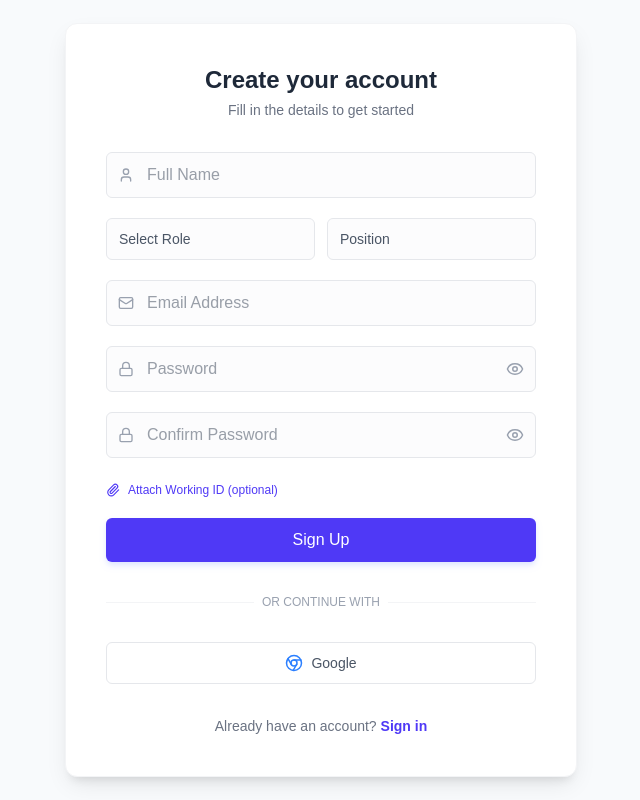
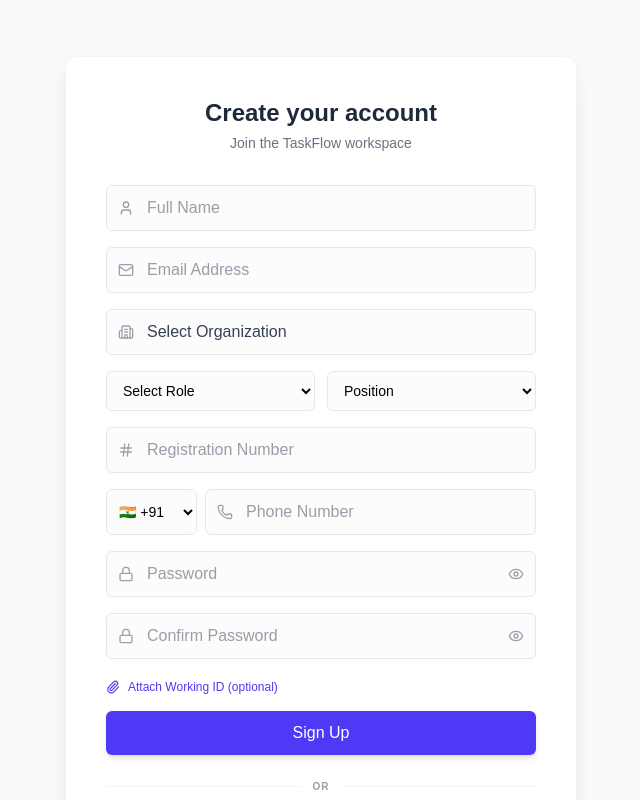
Before and after one commit to Nitishshukla1608/TaskFlow, a React (Vite) app: page /signup in a window 1280 px wide. Shown: the top 800 px of the page, without its empty margins (319-959 px from the left). Built offline with nearby package versions, Linux system fonts and the light colour scheme.

Commit message:
added more options in signup

```diff
--- a/src/Components/Pages/Signup.jsx
+++ b/src/Components/Pages/Signup.jsx
@@ -1,14 +1,17 @@
 import { useState } from "react";
 import { signupUser, signupWithGoogle } from "../../services/authService";
 import { Link, useNavigate } from "react-router-dom";
-// Using Lucide icons for a more premium look
-import { Eye, EyeOff, Paperclip, Mail, Lock, User, Briefcase, Chrome } from "lucide-react";
+import { Eye, EyeOff, Paperclip, Mail, Lock, User, Chrome, Phone, Building2, Hash } from "lucide-react";
 
 const Signup = () => {
   const [name, setName] = useState("");
   const [role, setRole] = useState("");
   const [position, setPosition] = useState("");
   const [email, setEmail] = useState("");
+  const [countryCode, setCountryCode] = useState("+91");
+  const [phoneNumber, setPhoneNumber] = useState("");
+  const [organization, setOrganization] = useState("");
+  const [customOrg, setCustomOrg] = useState("");
   const [password, setPassword] = useState("");
   const [confirmPassword, setConfirmPassword] = useState("");
   const [workingId, setWorkingId] = useState(null);
@@ -16,8 +19,20 @@ const Signup = () => {
   const [showConfirmPassword, setShowConfirmPassword] = useState(false);
   const [loading, setLoading] = useState(false);
   const [error, setError] = useState("");
+  const [regId, setRegId] = useState("");
 
   const navigate = useNavigate();
+
+  const countryCodes = [
+    { code: "+1", label: "🇺🇸 +1" }, { code: "+44", label: "🇬🇧 +44" },
+    { code: "+91", label: "🇮🇳 +91" }, { code: "+61", label: "🇦🇺 +61" },
+    { code: "+971", label: "🇦🇪 +971" }, { code: "+81", label: "🇯🇵 +81" },
+  ];
+
+  const organizations = [
+    "Google", "Microsoft", "Amazon", "Meta", "Apple", "Netflix", "Tesla",
+    "Adobe", "Oracle", "Spotify", "Uber", "Airbnb", "Twitter", "LinkedIn", "TCS", "Infosys", "Other"
+  ];
 
   const positions = [
     "Intern", "Employee", "Trainee", "Team Lead", "Project Manager",
@@ -25,23 +40,6 @@ const Signup = () => {
     "Full Stack Developer", "QA Engineer", "DevOps Engineer", "HR Manager",
     "Sales Manager", "Admin", "Other"
   ];
-
-  const handleGoogleSignup = async () => {
-    if (!role || !position) {
-      setError("Please select a Role and Position before signing up with Google.");
-      return;
-    }
-    try {
-      setLoading(true);
-      setError("");
-      await signupWithGoogle(role, name, position);
-      navigate("/login");
-    } catch (err) {
-      setError(err.message || "Google signup failed");
-    } finally {
-      setLoading(false);
-    }
-  };
 
   const handleSignup = async (e) => {
     e.preventDefault();
@@ -54,8 +52,23 @@ const Signup = () => {
       return;
     }
 
+    // Determine final organization name
+    const finalOrg = organization === "Other" ? customOrg : organization;
+    const fullPhone = `${countryCode}${phoneNumber}`;
+
     try {
-      await signupUser(email, password, role, name, position);
+      // Sending ALL states to your service
+      await signupUser(
+        email,
+        password,
+        role,
+        name,
+        position,
+        fullPhone,
+        finalOrg,
+        regId,
+        workingId // Passing the file object as well
+      );
       navigate("/login");
     } catch (err) {
       setError(err.message || "Signup failed");
@@ -64,19 +77,38 @@ const Signup = () => {
     }
   };
 
-  // Modern Input Styling
+  const handleGoogleSignup = async () => {
+    // Validation: Ensure they picked the required metadata first
+    if (!role || !position || !organization) {
+      setError("Please select Role, Position, and Organization before using Google.");
+      return;
+    }
+
+    try {
+      setLoading(true);
+      setError("");
+      const finalOrg = organization === "Other" ? customOrg : organization;
+
+      // Sending additional metadata to Google service
+      await signupWithGoogle(role, name, position, finalOrg, regId);
+      navigate("/login");
+    } catch (err) {
+      setError(err.message || "Google signup failed");
+    } finally {
+      setLoading(false);
+    }
+  };
+
   const inputStyle = "w-full pl-10 pr-4 py-2.5 rounded-md border border-gray-200 focus:ring-2 focus:ring-indigo-500/20 focus:border-indigo-500 outline-none transition-all text-gray-700 bg-gray-50/50";
   const iconStyle = "absolute left-3 top-1/2 -translate-y-1/2 text-gray-400 w-4 h-4";
 
   return (
     <div className="min-h-screen bg-slate-50 flex items-center justify-center p-4">
-      {/* Rectangular Card with specific radius and soft double-shadow */}
-      <div className="w-full max-w-lg bg-white rounded-xl shadow-[0_10px_25px_-5px_rgba(0,0,0,0.1),0_8px_10px_-6px_rgba(0,0,0,0.1)] border border-gray-100 overflow-hidden">
-
+      <div className="w-full max-w-lg bg-white rounded-xl shadow-[0_10px_25px_-5px_rgba(0,0,0,0.1),0_8px_10px_-6px_rgba(0,0,0,0.1)] border border-gray-100 overflow-hidden my-10">
         <div className="p-8 md:p-10">
           <header className="text-center mb-8">
             <h2 className="text-2xl font-bold text-gray-800">Create your account</h2>
-            <p className="text-gray-500 text-sm mt-1">Fill in the details to get started</p>
+            <p className="text-gray-500 text-sm mt-1">Join the TaskFlow workspace</p>
           </header>
 
           {error && (
@@ -85,151 +117,129 @@ const Signup = () => {
             </div>
           )}
 
-          <form onSubmit={handleSignup} className="space-y-5">
-            {/* Full Name */}
+          <form onSubmit={handleSignup} className="space-y-4">
+            {/* Basic Info */}
             <div className="relative">
               <User className={iconStyle} />
+              <input className={inputStyle} type="text" placeholder="Full Name" value={name} onChange={(e) => setName(e.target.value)} required />
+            </div>
+
+            <div className="relative">
+              <Mail className={iconStyle} />
+              <input className={inputStyle} type="email" placeholder="Email Address" value={email} onChange={(e) => setEmail(e.target.value)} required />
+            </div>
+
+            {/* Organization */}
+            <div className="space-y-3">
+              <div className="relative">
+                <Building2 className={iconStyle} />
+                <select
+                  className={`${inputStyle} appearance-none`}
+                  value={organization}
+                  onChange={(e) => setOrganization(e.target.value)}
+                  required
+                >
+                  <option value="" disabled hidden>Select Organization</option>
+                  {organizations.map((org) => (
+                    <option key={org} value={org}>{org}</option>
+                  ))}
+                </select>
+              </div>
+
+              {organization === "Other" && (
+                <div className="relative animate-in fade-in slide-in-from-top-2 duration-300">
+                   <Building2 className={iconStyle} />
+                  <input
+                    className={`${inputStyle} border-indigo-200 bg-indigo-50/30`}
+                    type="text"
+                    placeholder="Enter Organization Name"
+                    value={customOrg}
+                    onChange={(e) => setCustomOrg(e.target.value)}
+                    required
+                  />
+                </div>
+              )}
+            </div>
+
+            {/* Role & Position */}
+            <div className="grid grid-cols-2 gap-3">
+              <select className="px-3 py-2.5 rounded-md border border-gray-200 bg-gray-50/50 text-sm outline-none focus:ring-2 focus:ring-indigo-500/20" value={role} onChange={(e) => setRole(e.target.value)} required>
+                <option value="" disabled hidden>Select Role</option>
+                <option value="Employee">Employee</option>
+                <option value="Admin">Admin</option>
+              </select>
+              <select className="px-3 py-2.5 rounded-md border border-gray-200 bg-gray-50/50 text-sm outline-none focus:ring-2 focus:ring-indigo-500/20" value={position} onChange={(e) => setPosition(e.target.value)} required>
+                <option value="" disabled hidden>Position</option>
+                {positions.map((p) => <option key={p} value={p}>{p}</option>)}
+              </select>
+            </div>
+
+            {/* Registration number */}
+            <div className="relative">
+              <Hash className={iconStyle} />
               <input
                 className={inputStyle}
                 type="text"
-                placeholder="Full Name"
-                value={name}
-                onChange={(e) => setName(e.target.value)}
+                placeholder="Registration Number"
+                value={regId}
+                onChange={(e) => setRegId(e.target.value.replace(/\D/g, ""))}
                 required
               />
             </div>
 
-            {/* Role & Position Grid */}
-            <div className="grid grid-cols-2 gap-3">
-              <div className="relative">
-                <select
-                  className="w-full px-3 py-2.5 rounded-md border border-gray-200 focus:ring-2 focus:ring-indigo-500/20 focus:border-indigo-500 outline-none bg-gray-50/50 text-gray-600 text-sm appearance-none"
-                  value={role}
-                  onChange={(e) => setRole(e.target.value)}
-                  required
-                >
-                  <option value="" disabled hidden>Select Role</option>
-                  <option value="Employee">Employee</option>
-                  <option value="Admin">Admin</option>
-                </select>
-              </div>
-
-              <div className="relative">
-                <select
-                  className="w-full px-3 py-2.5 rounded-md border border-gray-200 focus:ring-2 focus:ring-indigo-500/20 focus:border-indigo-500 outline-none bg-gray-50/50 text-gray-600 text-sm appearance-none"
-                  value={position}
-                  onChange={(e) => setPosition(e.target.value)}
-                  required
-                >
-                  <option value="" disabled hidden>Position</option>
-                  {positions.map((p) => (
-                    <option key={p} value={p}>{p}</option>
-                  ))}
-                </select>
+            {/* Phone Number */}
+            <div className="relative flex gap-2">
+              <select
+                value={countryCode}
+                onChange={(e) => setCountryCode(e.target.value)}
+                className="px-2 py-2.5 rounded-md border border-gray-200 bg-gray-50/50 text-sm outline-none focus:ring-2 focus:ring-indigo-500/20"
+              >
+                {countryCodes.map(c => <option key={c.code} value={c.code}>{c.label}</option>)}
+              </select>
+              <div className="relative flex-1">
+                <Phone className={iconStyle} />
+                <input className={inputStyle} type="tel" placeholder="Phone Number" value={phoneNumber} onChange={(e) => setPhoneNumber(e.target.value.replace(/\D/g, ""))} required />
               </div>
             </div>
 
-            {/* Email */}
-            <div className="relative">
-              <Mail className={iconStyle} />
-              <input
-                className={inputStyle}
-                type="email"
-                placeholder="Email Address"
-                value={email}
-                onChange={(e) => setEmail(e.target.value)}
-                required
-              />
-            </div>
-
-            {/* Password */}
+            {/* Passwords */}
             <div className="relative">
               <Lock className={iconStyle} />
-              <input
-                className={inputStyle}
-                type={showPassword ? "text" : "password"}
-                placeholder="Password"
-                value={password}
-                onChange={(e) => setPassword(e.target.value)}
-                required
-              />
-              <button
-                type="button"
-                onClick={() => setShowPassword(!showPassword)}
-                className="absolute right-3 top-1/2 -translate-y-1/2 text-gray-400 hover:text-indigo-600"
-              >
-                {showPassword ? <EyeOff size={18} /> : <Eye size={18} />}
+              <input className={inputStyle} type={showPassword ? "text" : "password"} placeholder="Password" value={password} onChange={(e) => setPassword(e.target.value)} required />
+              <button type="button" onClick={() => setShowPassword(!showPassword)} className="absolute right-3 top-1/2 -translate-y-1/2 text-gray-400">
+                {showPassword ? <EyeOff size={16} /> : <Eye size={16} />}
               </button>
             </div>
 
-            {/* Confirm Password */}
             <div className="relative">
               <Lock className={iconStyle} />
-              <input
-                className={inputStyle}
-                type={showConfirmPassword ? "text" : "password"}
-                placeholder="Confirm Password"
-                value={confirmPassword}
-                onChange={(e) => setConfirmPassword(e.target.value)}
-                required
-              />
-              <button
-                type="button"
-                onClick={() => setShowConfirmPassword(!showConfirmPassword)}
-                className="absolute right-3 top-1/2 -translate-y-1/2 text-gray-400 hover:text-indigo-600"
-              >
-                {showConfirmPassword ? <EyeOff size={18} /> : <Eye size={18} />}
+              <input className={inputStyle} type={showConfirmPassword ? "text" : "password"} placeholder="Confirm Password" value={confirmPassword} onChange={(e) => setConfirmPassword(e.target.value)} required />
+              <button type="button" onClick={() => setShowConfirmPassword(!showConfirmPassword)} className="absolute right-3 top-1/2 -translate-y-1/2 text-gray-400">
+                {showConfirmPassword ? <EyeOff size={16} /> : <Eye size={16} />}
               </button>
             </div>
 
-            {/* Optional File Upload */}
+            {/* File Upload */}
             <div className="pt-1">
-              <input
-                type="file"
-                id="workingId"
-                accept="image/*,.pdf"
-                onChange={(e) => setWorkingId(e.target.files[0])}
-                hidden
-              />
-              <label
-                htmlFor="workingId"
-                className="flex items-center gap-2 text-xs text-indigo-600 font-medium cursor-pointer hover:text-indigo-700 transition"
-              >
+              <input type="file" id="workingId" accept="image/*,.pdf" onChange={(e) => setWorkingId(e.target.files[0])} hidden />
+              <label htmlFor="workingId" className="flex items-center gap-2 text-xs text-indigo-600 font-medium cursor-pointer hover:text-indigo-700 transition">
                 <Paperclip size={14} />
                 {workingId ? `Attached: ${workingId.name}` : "Attach Working ID (optional)"}
               </label>
             </div>
 
-            <button
-              type="submit"
-              disabled={loading}
-              className="w-full bg-indigo-600 hover:bg-indigo-700 text-white font-medium py-2.5 rounded-md transition-all active:scale-[0.99] disabled:opacity-70 shadow-md shadow-indigo-100"
-            >
-              {loading ? "Processing..." : "Sign Up"}
+            <button type="submit" disabled={loading} className="w-full bg-indigo-600 hover:bg-indigo-700 text-white font-medium py-2.5 rounded-md transition-all active:scale-[0.99] disabled:opacity-70 shadow-md">
+              {loading ? "Creating Account..." : "Sign Up"}
             </button>
           </form>
 
-          <div className="my-8 relative">
-            <div className="absolute inset-0 flex items-center"><span className="w-full border-t border-gray-100"></span></div>
-            <div className="relative flex justify-center text-xs uppercase"><span className="bg-white px-2 text-gray-400">Or continue with</span></div>
-          </div>
+          <div className="my-6 relative flex items-center"><div className="flex-grow border-t border-gray-100"></div><span className="mx-3 text-[10px] uppercase text-gray-400 font-bold tracking-widest">OR</span><div className="flex-grow border-t border-gray-100"></div></div>
 
-          <button
-            type="button"
-            onClick={handleGoogleSignup}
-            disabled={loading}
-            className="w-full flex items-center justify-center gap-2 bg-white border border-gray-200 py-2.5 rounded-md hover:bg-gray-50 transition-colors text-sm font-medium text-gray-600"
-          >
-            <Chrome size={18} className="text-blue-500" />
-            Google
+          <button type="button" onClick={handleGoogleSignup} className="w-full flex items-center justify-center gap-2 bg-white border border-gray-200 py-2.5 rounded-md hover:bg-gray-50 transition-colors text-sm font-medium text-gray-600">
+            <Chrome size={18} className="text-blue-500" /> Google
           </button>
 
-          <p className="text-center mt-8 text-sm text-gray-500">
-            Already have an account?{" "}
-            <Link to="/login" className="text-indigo-600 font-semibold hover:underline">
-              Sign in
-            </Link>
-          </p>
+          <p className="text-center mt-6 text-sm text-gray-500">Already have an account? <Link to="/login" className="text-indigo-600 font-semibold hover:underline">Sign in</Link></p>
         </div>
       </div>
     </div>
```
Also changed, not shown: src/Services/authService.jsx (+6 -5 lines).
